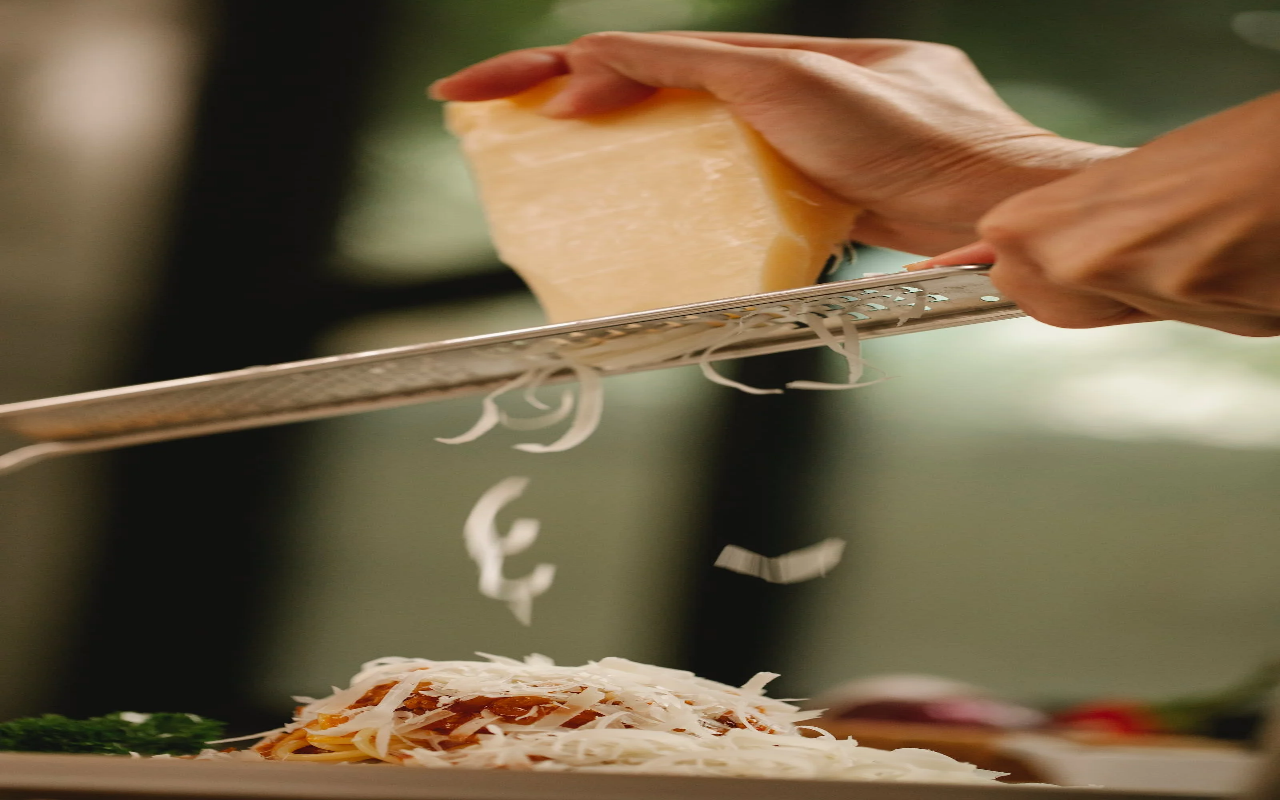
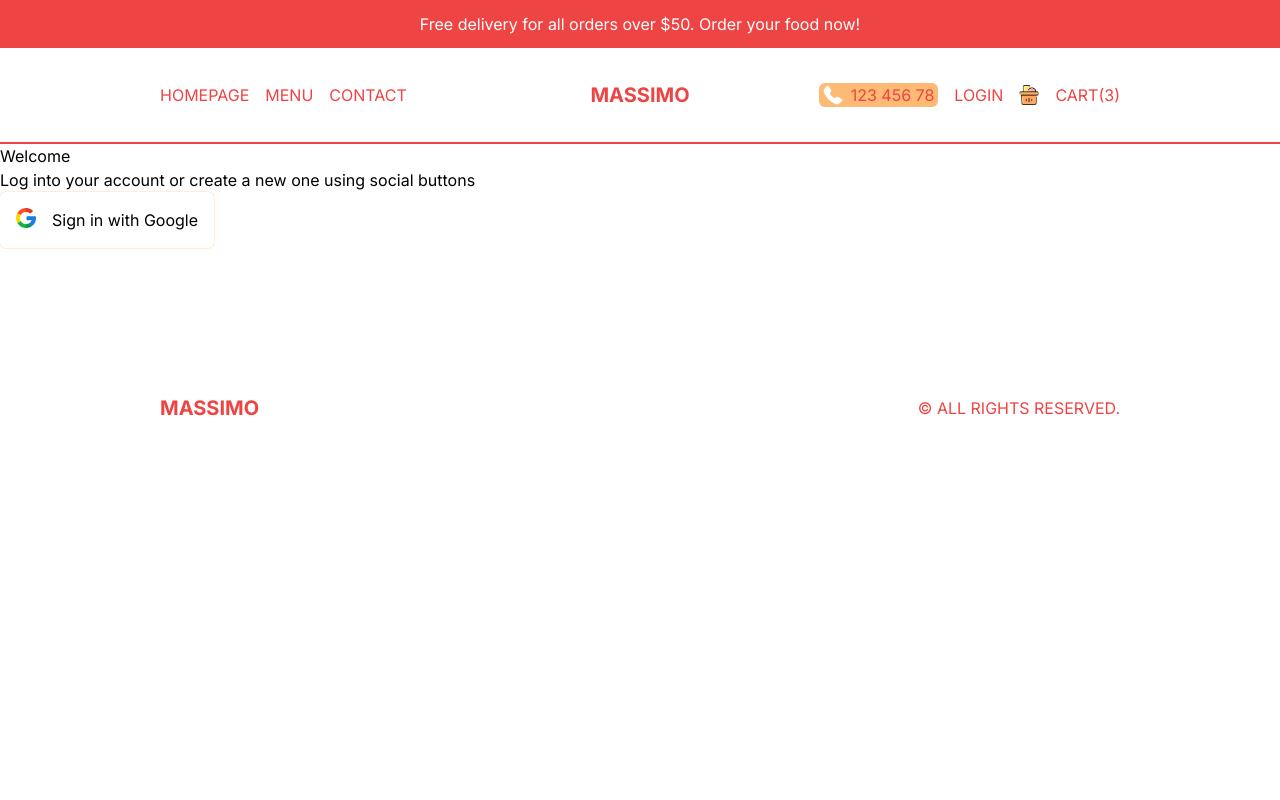
Before and after one commit to walass1980/FoodOrdering-fronend, a Next.js app: page /login in a window 1280 px wide. Built offline with nearby package versions, Linux system fonts and the light colour scheme.

Commit message:
loginpage updated

```diff
--- a/src/app/login/page.tsx
+++ b/src/app/login/page.tsx
@@ -7,15 +7,15 @@
       {/*BOX*/}
       <div className=''>
         {/*IMAGE CONTANER*/}
-        <div className=''>
+        <div className='relative'>
           <Image src="/loginBg.png" alt='' fill/>
         </div>
         {/*FORM CONTAINER*/}
         <div className=''>
           <h1 className=''>Welcome</h1>
           <p className=''>Log into your account or create a new one using social buttons</p>
-          <button className=''>
-            <Image src="/google.png" alt='' width={20} height={20} />
+          <button className='flex gap-4 p-4 ring-1 ring-orange-100 rounded-md'>
+            <Image src="/google.png" alt='' width={20} height={20} className='object-contain'/>
             <span>Sign in with Google</span>
           </button>
         </div>
```
